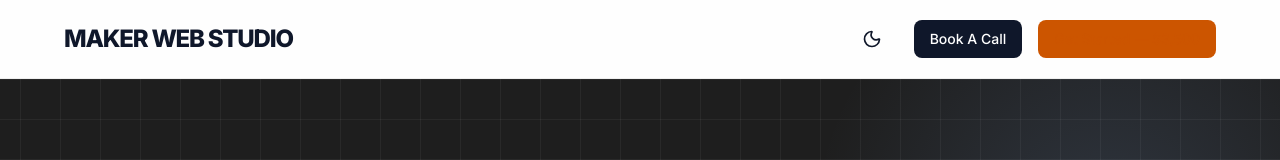
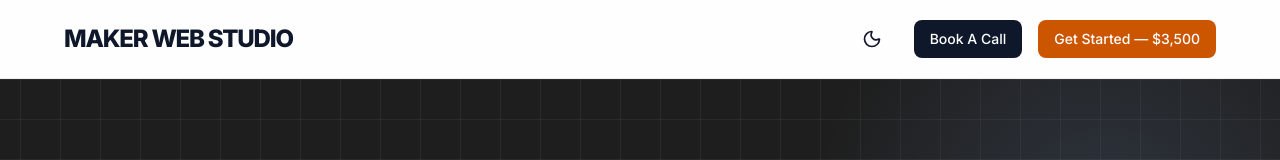
Before and after one commit to makerworkflows/makerwebstudios, a React (Vite) app: page / in a window 1280 px wide. In both pictures the pointer is over the link 1127 px from the left and 39 px from the top of the page. Shown: the top 160 px of the page. Built offline with nearby package versions, Linux system fonts and the light colour scheme.

Commit message:
fix: restore button text visibility on hover

```diff
--- a/src/index.css
+++ b/src/index.css
@@ -125,9 +125,7 @@ a:hover {
 
 .btn-primary:hover {
   background-color: var(--industrial-orange-dark);
-  color: var(
-    --industrial-orange-dark
-  ); /* Hide text on hover by matching background */
+  color: var(--clean-white);
 }
 
 .btn-secondary {
```
